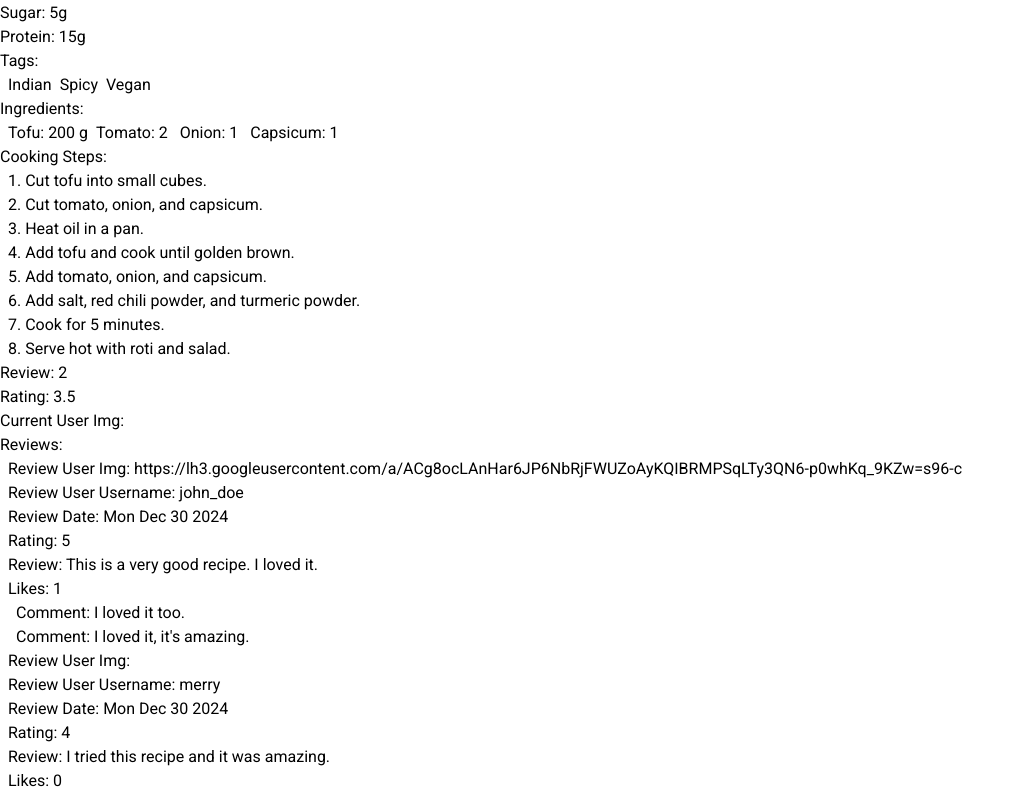
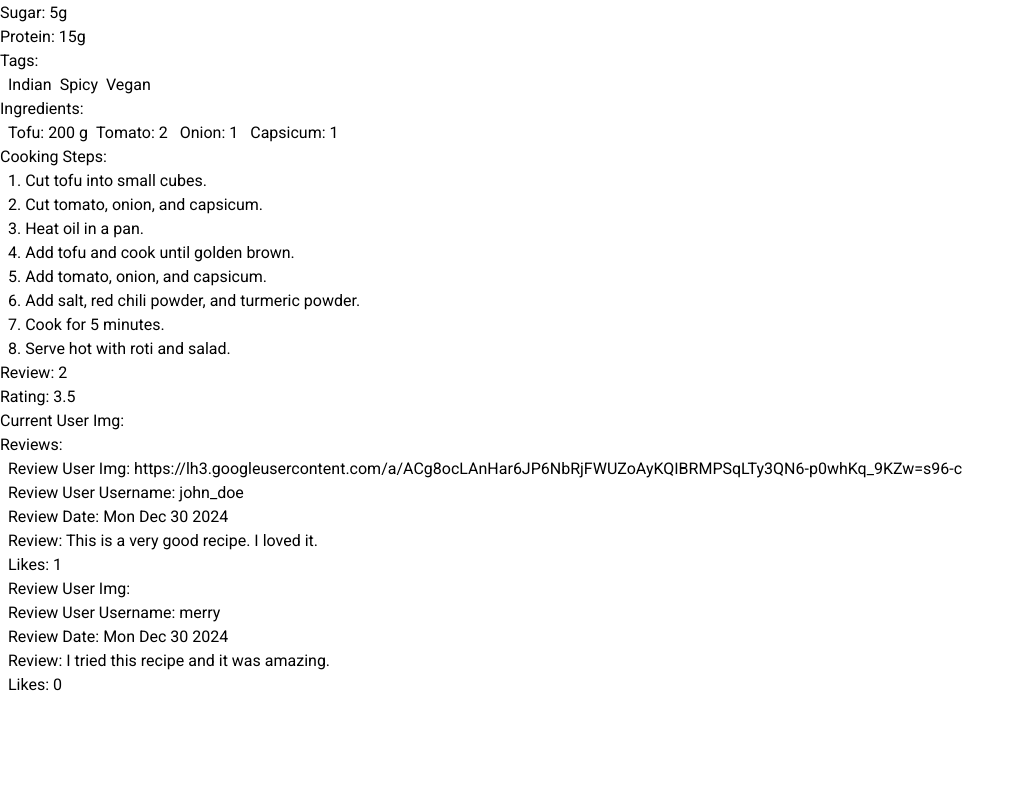
Before and after one commit to karanssu/ai-recipe-haven, a Next.js app: page /recipe/1 in a window 1280 px wide. Shown: the part 503-1296 px from the top of the page, without its empty margins (0-1025 px from the left). After the commit the page ends 1200 px from the top, so only its background shows below. Built offline with nearby package versions, Linux system fonts and the light colour scheme; no server answers.

Commit message:
Recipes Defination removed comments reply and rating in review

```diff
--- a/app/(root)/(user)/recipe/[recipeId]/page.tsx
+++ b/app/(root)/(user)/recipe/[recipeId]/page.tsx
@@ -33,21 +33,6 @@ const getRecipe = async (recipeId: string): Promise<Recipe> => {
 				review: "This is a very good recipe. I loved it.",
 				likes: [{ _id: "1", userId: "2" }],
 				date: new Date(),
-				rating: 5,
-				comments: [
-					{
-						_id: "1",
-						userId: "2",
-						comment: "I loved it too.",
-						date: new Date(),
-					},
-					{
-						_id: "1",
-						userId: "3",
-						comment: "I loved it, it's amazing.",
-						date: new Date(),
-					},
-				],
 			},
 			{
 				_id: "2",
@@ -58,7 +43,6 @@ const getRecipe = async (recipeId: string): Promise<Recipe> => {
 				review: "I tried this recipe and it was amazing.",
 				likes: [],
 				date: new Date(),
-				rating: 4,
 			},
 		],
 		serving: 4,
@@ -162,15 +146,8 @@ const Page = async ({ params }: { params: Promise<{ recipeId: string }> }) => {
 					<div>Review User Img: {review.user.profileImage}</div>
 					<div>Review User Username: {review.user.username}</div>
 					<div>Review Date: {review.date.toDateString()}</div>
-					<div>Rating: {review.rating}</div>
 					<div>Review: {review.review}</div>
 					<div>Likes: {review.likes.length}</div>
-
-					{review.comments?.map((comment) => (
-						<div key={comment._id} className="ml-2">
-							Comment: {comment.comment}
-						</div>
-					))}
 				</div>
 			))}
 		</div>
```
Also changed, not shown: app/lib/definitions.ts (+0 -9 lines).
